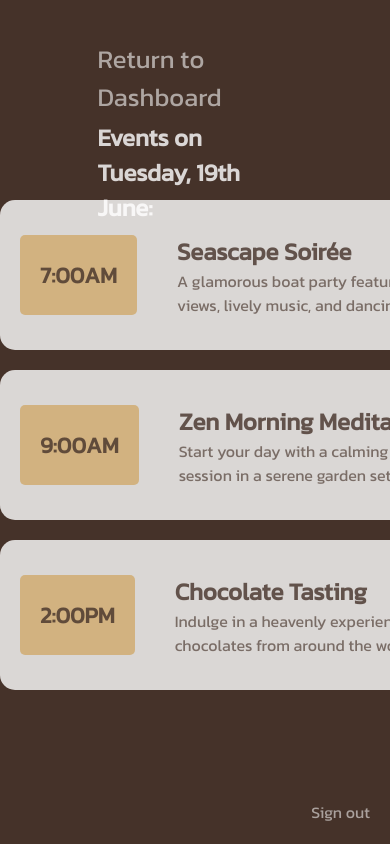
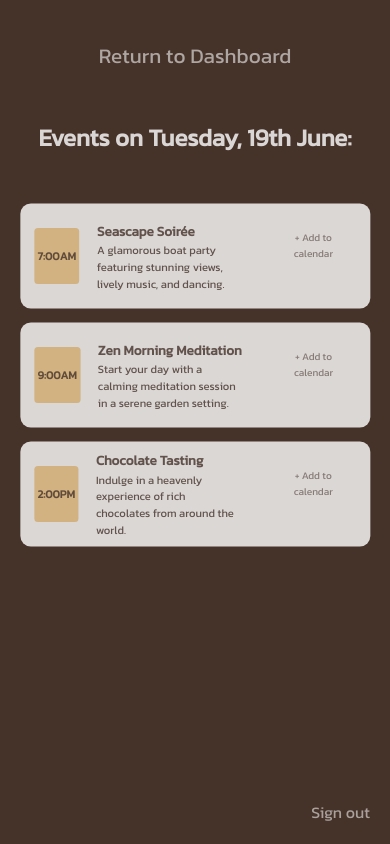
Before and after one commit to hafideledath/discoverdubai, a React (Create React App) app: page /itinerary in a window 390 px wide. Built offline with nearby package versions, Linux system fonts and the light colour scheme.

Commit message:
Initial commit

```diff
--- a/src/Itinerary.css
+++ b/src/Itinerary.css
@@ -6,9 +6,9 @@
 
 .events-header {
     position: absolute;
+    width: 100%;
+    text-align: center;
     top: 100px;
-    left: 50%;
-    transform: translateX(-50%);
 }
 
 .events {
@@ -57,11 +57,16 @@
     font-weight: 800;
 }
 
-.description {
+Itinerary.description {
     opacity: 0.8;
 }
 
 .event .info {
+    margin: 0;
+}
+
+.name, Itinerary.description {
+    width: 100%;
     margin: 0;
 }
 
@@ -82,3 +87,52 @@
     background-color: #453229;
     color: #ffffffcd;
 }
+
+@media (max-width: 800px) {
+    .events {
+        top: 25%;
+    }
+
+    .event {
+        width: 500px;
+    }
+
+    .event *:not(.add) {
+        margin-right: 25px;
+    }
+
+    .event-time {
+        width: 75px;
+        height: 80px;
+        line-height: 70px;
+        font-size: 1rem;
+        padding: 5px;
+    }
+
+    .info {
+        width: 400px;
+    }
+
+    .name {
+        font-size: 1.2rem;
+    }
+
+    Itinerary.description {
+        font-size: 0.9rem;
+    }
+}
+
+@media (max-width: 550px) {
+    .events {
+        transform: translateX(-50%) scale(0.8);
+        width: 150vw;
+        top: 20%;
+    }
+}
+
+@media (max-width: 430px) {
+    .events {
+        transform: translateX(-50%) scale(0.7);
+        top: 15%;
+    }
+}
--- a/src/Landing.css
+++ b/src/Landing.css
@@ -89,7 +89,7 @@ body {
 .greeting {
   font-size: 3rem;
   font-weight: 400;
-  margin: 20px 0 0 20px;
+  margin: 20px 0 0 0;
   width: 400px;
   line-height: 4rem;
 }
@@ -135,6 +135,7 @@ body {
 }
 
 .card {
+  position: relative;
   height: 280px;
   width: 300px;
   border-radius: 0 20px 0;
@@ -230,3 +231,115 @@ body {
 .sign-out:hover {
   color: #ffffffcd;
 }
+
+@media (max-width: 800px) {
+  .greeting {
+    font-size: 2.5rem;
+    width: 300px;
+  }
+
+  .logo {
+    font-size: 2rem;
+    margin-top: 30px;
+  }
+
+  .time {
+    color: #ffffffcd;
+  }
+
+  .cloud {
+    height: 350px;
+    opacity: 0.5;
+  }
+
+  .sun {
+    height: 300px;
+    opacity: 0.7;
+  }
+
+  .card {
+    height: 250px;
+    width: 250px;
+    padding: 20px;
+  }
+
+  .card img {
+    width: 50px;
+  }
+
+  .card h3 {
+    font-size: 1.2rem;
+  }
+
+  .card h4 {
+    font-size: 0.9rem;
+  }
+
+  .card p {
+    font-size: 0.9rem;
+  }
+}
+
+@media (max-width: 650px) {
+  .card-container {
+    flex-direction: column;
+    align-items: center;
+    top: 20%;
+  }
+
+  .card {
+    margin-top: 40px;
+  }
+
+  .cloud {
+    height: 300px;
+    opacity: 0.3;
+  }
+
+  .sun {
+    height: 250px;
+    opacity: 0.4;
+  }
+
+  .left-module {
+    width: 100vw;
+    left: 50%;
+    transform: translateX(-50%);
+    font-size: 2rem;
+  }
+
+  .greeting {
+    width: 100%;
+    text-align: center;
+    font-size: 2.2rem;
+  }
+
+  .right-module {
+    width: 100vw;
+    justify-content: center;
+    display: flex;
+    position: absolute;
+    top: 12%;
+    left: 50%;
+    transform: translateX(-50%);
+    align-items: center;
+  }
+
+  .logo {
+    display: none;
+  }
+
+  .time {
+    height: 30px;
+    margin: 0;
+    color: #ffffff8b;
+  }
+}
+
+@media (max-width: 450px) {
+  .greeting {
+    margin-top: 8%;
+    font-size: 1.8rem;
+    line-height: 2rem;
+  }
+}
--- a/src/Landing.js
+++ b/src/Landing.js
@@ -12,7 +12,7 @@ import dubailine from './dubailine.svg';
 import map from './map.svg';
 import calendar from './calendar.svg';
 
-const name = "Peter Zhao"
+const name = "Ahmad Oneissi"
 
 let date = new Date();
 
@@ -64,7 +64,7 @@ function Landing() {
                 <h2 className='time'>{currentTime}</h2>
             </div>
             <div className="card-container">
-                <a class="card-link" href="/map">
+                <a className="card-link" href="/map">
                     <div className="card close-places">
                         <img src={map} alt="map" />
                         <div className="card-header">
@@ -75,7 +75,7 @@ function Landing() {
                             <span className="more">See more...</span></p>
                     </div>
                 </a>
-                <a class="card-link" href="/itinerary">
+                <a className="card-link" href="/itinerary">
                     <div className="card current-events">
                         <img src={calendar} alt="calendar" />
                         <div className="card-header">
--- a/src/Map.css
+++ b/src/Map.css
@@ -1,4 +1,6 @@
 .return {
+    width: 100%;
+    text-align: center;
     position: fixed;
     top: 40px;
     left: 50%;
@@ -110,3 +112,14 @@
     transform: scale(1.05);
     opacity: 1;
 }
+
+@media (max-width: 500px) {
+    .return {
+        font-size: 1.3rem;
+    }
+
+    /* Sorry, for I have sinned */
+    .location {
+        transform: translate(-50%, -60%) scale(0.8);
+    }
+}
```
